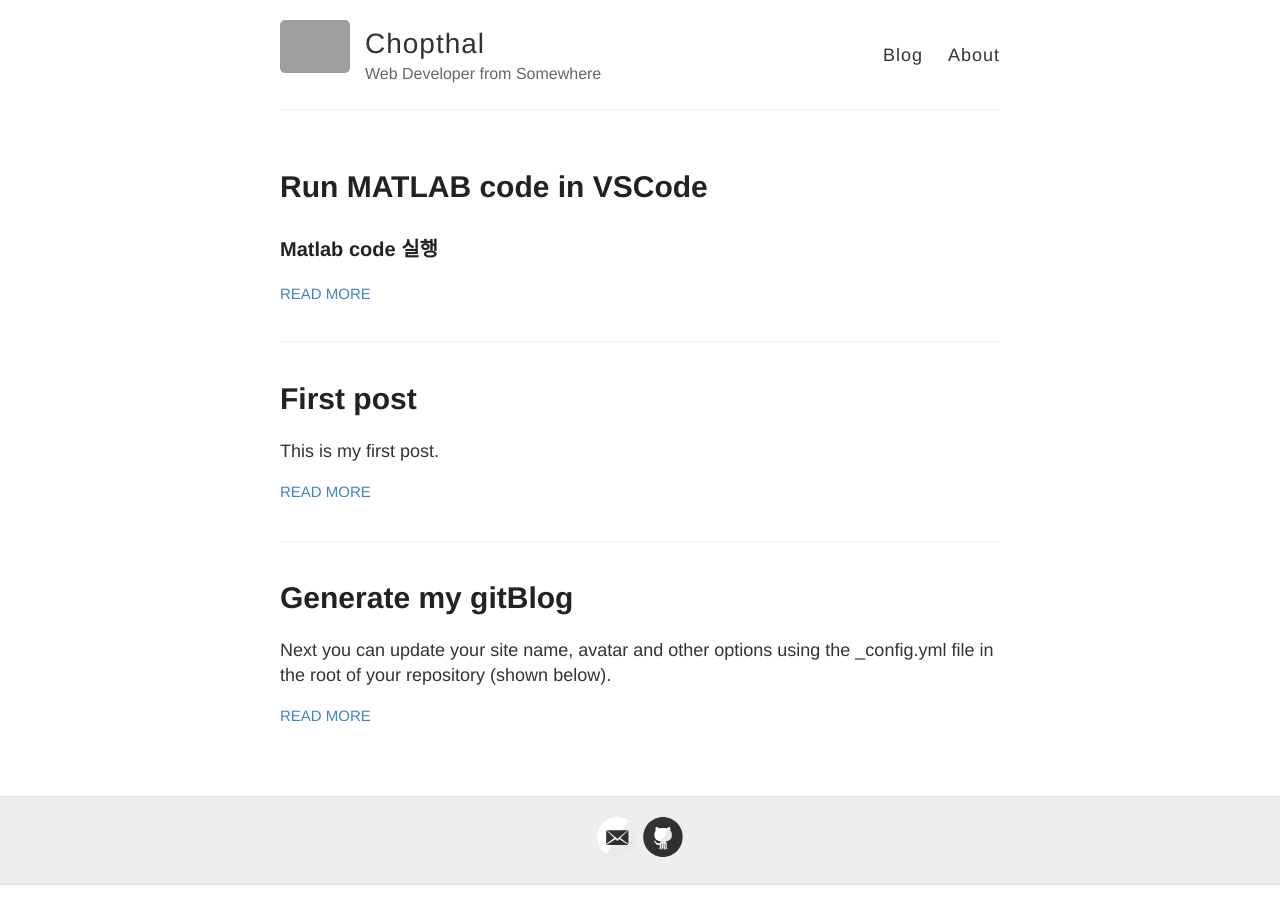
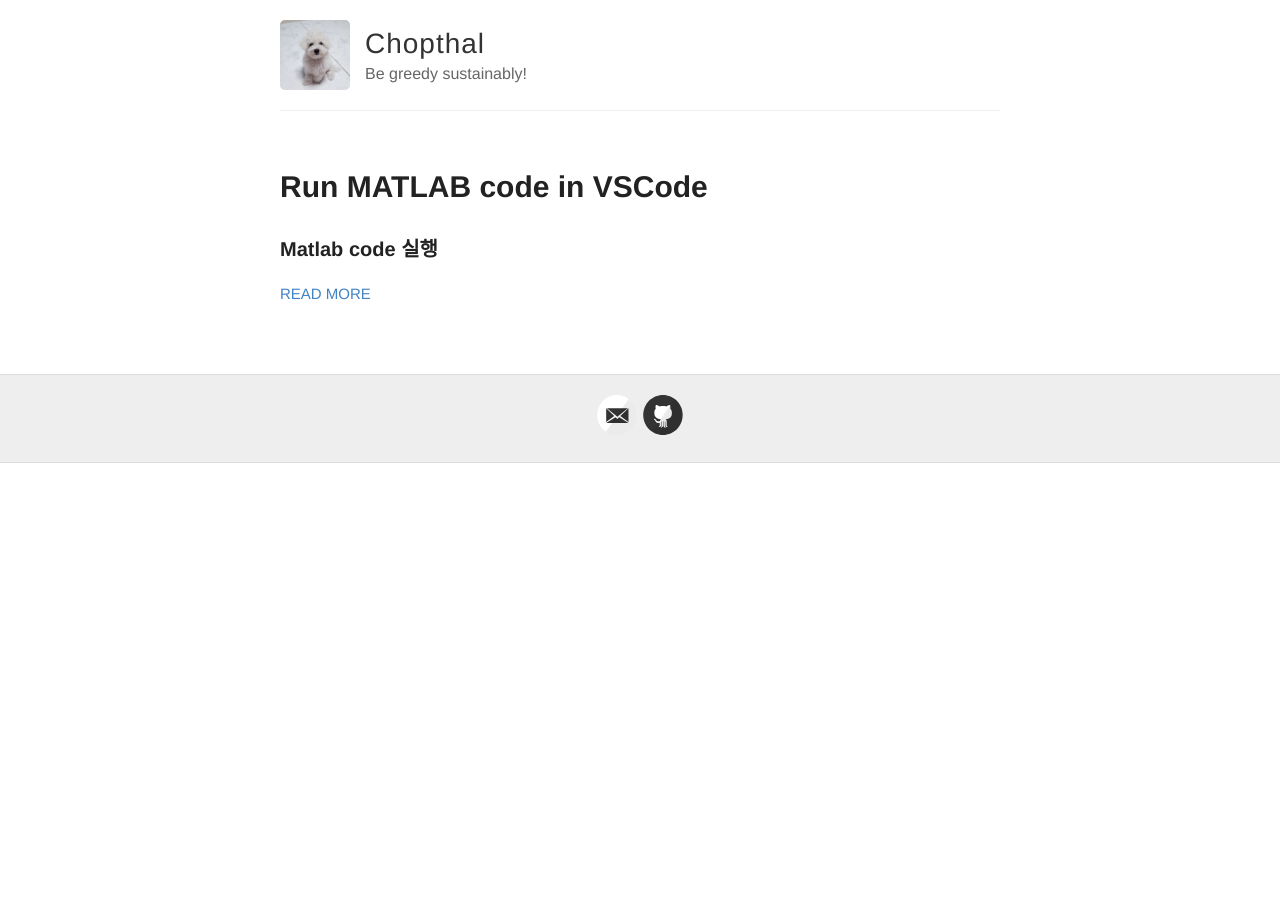
Before and after one commit to chopthal/chopthal.github.io, a Jekyll site: the page built from index.html, in a window 1280 px wide. Built offline with Jekyll 4.4.1, drawn with Linux system fonts in a browser that asks for light colours; grey boxes are pictures that could not be loaded.

Commit message:
Build: Initialize Blog
- Change avatar image
- Disable nav (Blog, About)
- Change state message
- Delete 2 previous posts

```diff
--- a/_config.yml
+++ b/_config.yml
@@ -6,10 +6,10 @@
 name: Chopthal
 
 # Short bio or description (displayed in the header)
-description: Web Developer from Somewhere
+description: Be greedy sustainably!
 
 # URL of your avatar or profile pic (you could use your GitHub profile pic)
-avatar: https://raw.githubusercontent.com/barryclark/jekyll-now/master/images/jekyll-logo.png
+avatar: ../images/avatar_chopthal.jpeg
 
 #
 # Flags below are optional
--- a/_layouts/default.html
+++ b/_layouts/default.html
@@ -19,30 +31,30 @@
     <div class="wrapper-masthead">
       <div class="container">
         <header class="masthead clearfix">
-          <a href="{{ site.baseurl }}/" class="site-avatar"><img src="{{ site.avatar }}" /></a>
+          <a href="{{ site.baseurl }}/" class="site-avatar"
+            ><img src="{{ site.avatar }}"
+          /></a>
 
           <div class="site-info">
-            <h1 class="site-name"><a href="{{ site.baseurl }}/">{{ site.name }}</a></h1>
+            <h1 class="site-name">
+              <a href="{{ site.baseurl }}/">{{ site.name }}</a>
+            </h1>
             <p class="site-description">{{ site.description }}</p>
           </div>
 
           <nav>
-            <a href="{{ site.baseurl }}/">Blog</a>
-            <a href="{{ site.baseurl }}/about">About</a>
+            <!-- <a href="{{ site.baseurl }}/">Blog</a> -->
+            <!-- <a href="{{ site.baseurl }}/about">About</a> -->
           </nav>
         </header>
       </div>
     </div>
 
-    <div id="main" role="main" class="container">
-      {{ content }}
-    </div>
+    <div id="main" role="main" class="container">{{ content }}</div>
 
     <div class="wrapper-footer">
       <div class="container">
-        <footer class="footer">
-          {% include svg-icons.html %}
-        </footer>
+        <footer class="footer">{% include svg-icons.html %}</footer>
       </div>
     </div>
 
--- a/_posts/2014-3-3-Hello-World.md
+++ /dev/null
@@ -1,10 +0,0 @@
----
-layout: post
-title: Generate my gitBlog
----
-
-Next you can update your site name, avatar and other options using the \_config.yml file in the root of your repository (shown below).
-
-![_config.yml]({{ site.baseurl }}/images/config.png)
-
-The easiest way to make your first post is to edit this one. Go into /\_posts/ and update the Hello World markdown file. For more instructions head over to the [Jekyll Now repository](https://github.com/barryclark/jekyll-now) on GitHub.
--- a/_posts/2022-4-20-Fisrt-post.md
+++ /dev/null
@@ -1,10 +0,0 @@
----
-layout: post
-title: First post
----
-
-This is my first post.
-
-![_config.yml]({{ site.baseurl }}/images/config.png)
-
-The easiest way to make your first post is to edit this one. Go into /\_posts/ and update the Hello World markdown file. For more instructions head over to the [Jekyll Now repository](https://github.com/barryclark/jekyll-now) on GitHub.
```
Also changed, not shown: other parts of _layouts/default.html (+15 -3 lines), images/avatar_chopthal.jpeg (added).
